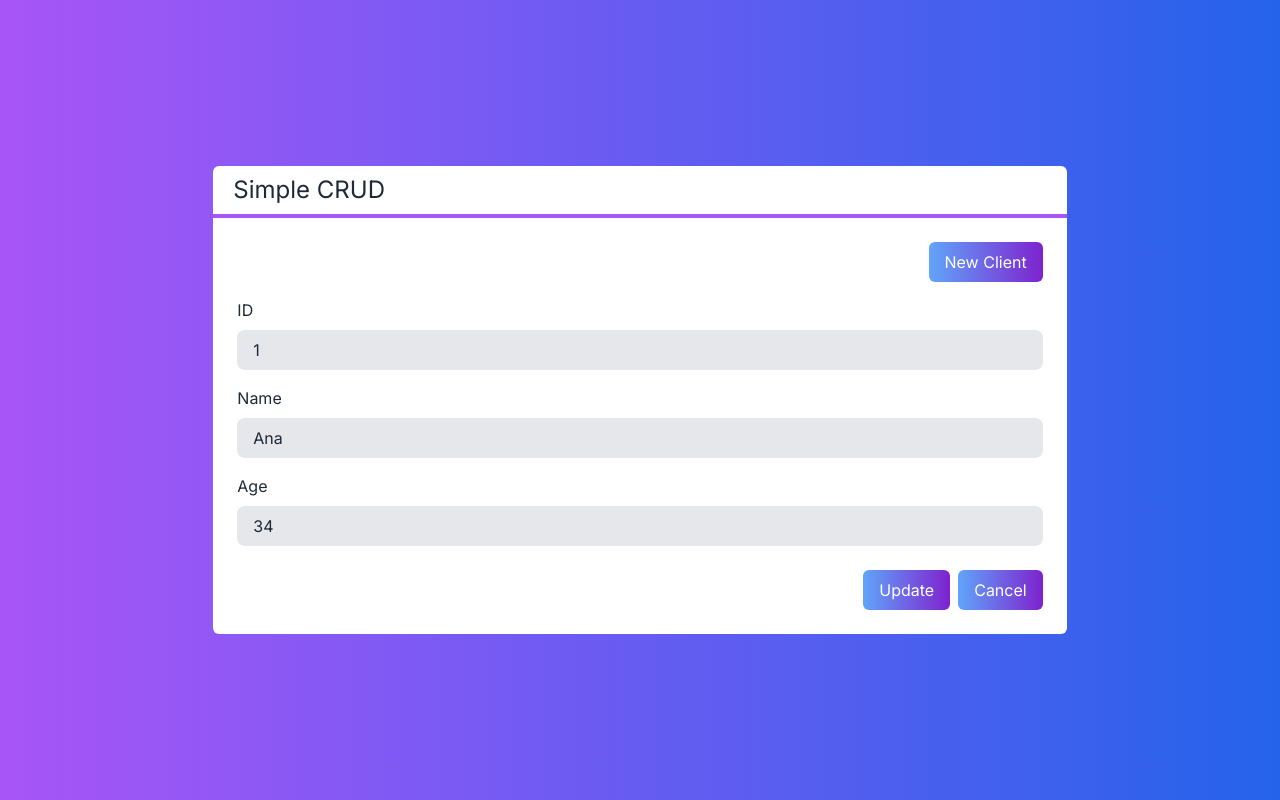
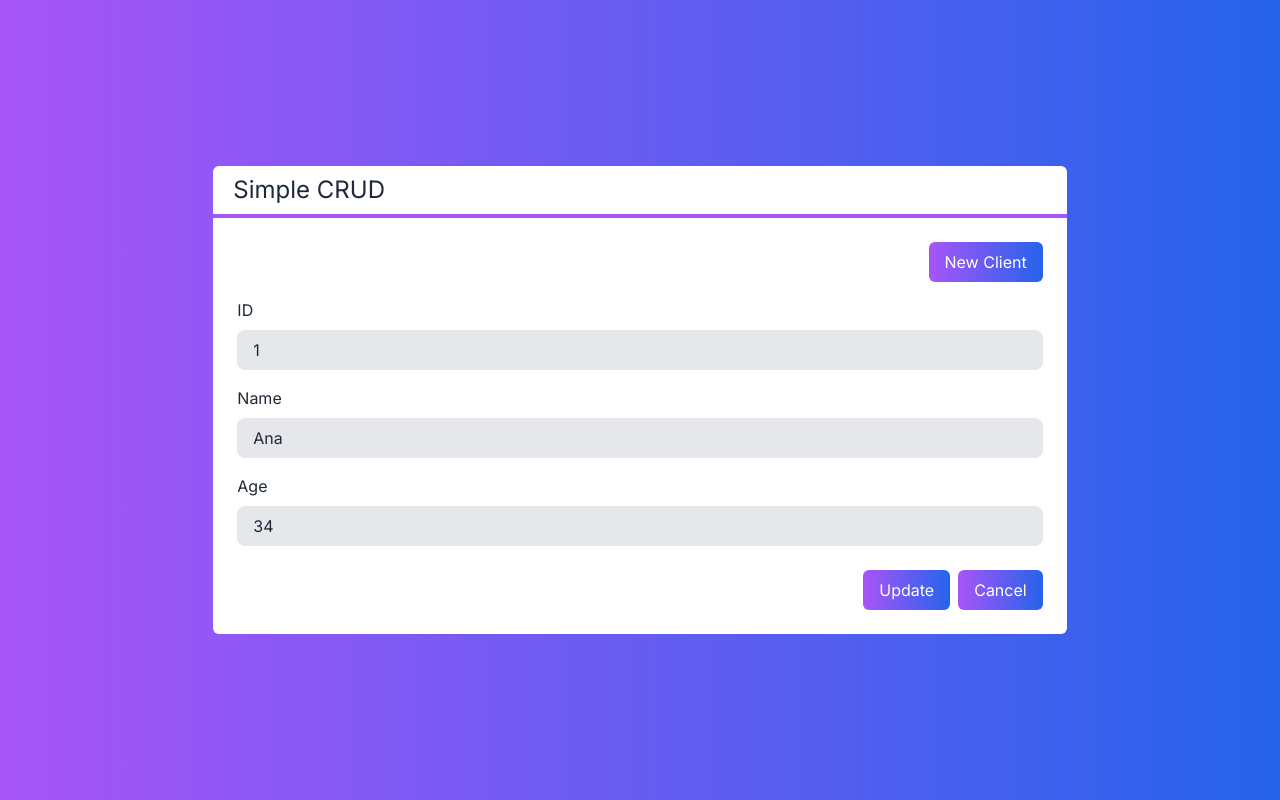
Before and after one commit to iaraflaminio/project-next-crud, a Next.js app: page / in a window 1280 px wide. Built offline with nearby package versions, Linux system fonts and the light colour scheme.

Commit message:
Adding color options for component ButtonClient and applying colors for all buttons

```diff
--- a/src/components/ButtonClient.tsx
+++ b/src/components/ButtonClient.tsx
@@ -1,13 +1,16 @@
 interface ButtonProps {
+    color?: 'green' | 'blue' | 'gray'
     className?: string
     children: any
     onClick?: () => void
 }
 
 export default function ButtonClient(props: ButtonProps) {
+    const color = props.color ?? 'gray'
+
     return (
         <button onClick={props.onClick} className={`
-            bg-gradient-to-r from-blue-400 to-purple-700
+            bg-gradient-to-r from-${color}-400 to-${color}-700
             text-white px-4 py-2 rounded-md
             ${props.className}
         `}>
--- a/src/components/FormClient.tsx
+++ b/src/components/FormClient.tsx
@@ -20,10 +20,10 @@ export default function FormClient(props: FormClientProps) {
             <Entries text="Age" type="number" value={age} changedValue={setAge} />
 
             <div className="flex justify-end mt-6">
-                <ButtonClient className="mr-2">
+                <ButtonClient color={'green'} className="mr-2">
                     {id ? 'Update' : 'Create'}
                 </ButtonClient>
-                <ButtonClient > Cancel </ButtonClient>
+                <ButtonClient color={'gray'}> Cancel </ButtonClient>
             </div>
         </div>
     )
--- a/src/pages/index.tsx
+++ b/src/pages/index.tsx
@@ -32,7 +32,7 @@ export default function Home() {
 
       <Layout Title="Simple CRUD">
         <div className="flex justify-end">
-          <ButtonClient className="mb-4">New Client</ButtonClient>
+          <ButtonClient color={'blue'} className="mb-4">New Client</ButtonClient>
         </div>
         {/* <TableClient clients={clients} selectedClient={selectedClient} deletedClient={deletedClient}></TableClient> */}
         <FormClient client={clients[0]}></FormClient>
```
